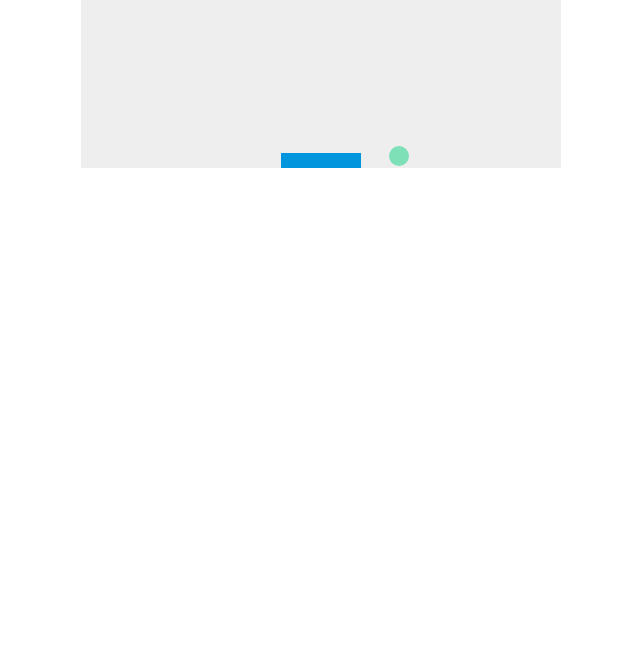
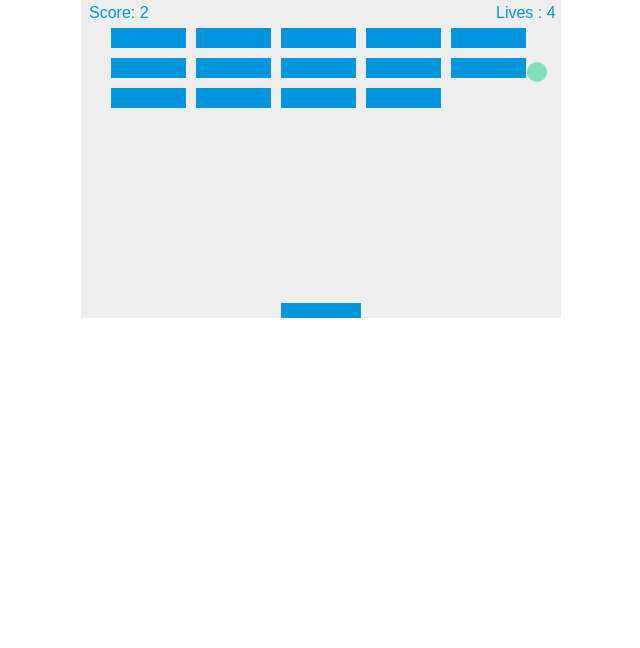
Before and after one commit to LrdVnz/2D_Breakout, a plain HTML site: page index.html in a window 1280 px wide. Shown: the part 152-800 px from the top of the page, without its empty margins (319-959 px from the left). Drawn offline with Linux system fonts and the light colour scheme.

Commit message:
Main game finished

```diff
--- a/index.html
+++ b/index.html
@@ -5,11 +5,28 @@
     <title>Gamedev Canvas Workshop</title>
     <style>
     	* { padding: 0; margin: 0; }
-    	canvas { background: #eee; display: block; margin: 0 auto; }
+        @font-face {
+            font-family: "Super Mario Bros. 2";
+            src: url("Super Mario Bros. 2.ttf");
+        }
+
+        h1{
+            font-family: "Super Mario Bros. 2";
+            position: absolute;
+            top: 100px;
+            left: 500px;
+        }
+    	canvas {
+             background: #eee;
+             display: block;
+             margin-top: 150px;
+             margin-left: auto;
+             margin-right: auto;
+              }
     </style>
 </head>
 <body>
-
+<h1> 2D BREKAOUT</h1>
 <canvas id="myCanvas" width="480" height="320"></canvas>
 
 <script>
@@ -30,6 +47,9 @@
     let rightPressed = false;
     let leftPressed = false;
 
+    let score = 0;
+    let lives = 5;
+
       function drawBall(){
       ctx.beginPath();
       ctx.arc(x, y, ballRadius, 0, Math.PI*2)
@@ -47,15 +67,12 @@
       }
 
       let color = "#0095DD";
-      let r;
-      let g;
-      let b;
 
       function randomColor(){
-       r = Math.floor(Math.random()*256);
-       g = Math.floor(Math.random()*256);
-       b = Math.floor(Math.random()*256);
-      color = "rgb(" + r + ", " + g + ", " + b + ")"
+      let r = Math.floor(Math.random()*256);
+      let g = Math.floor(Math.random()*256);
+      let b = Math.floor(Math.random()*256);
+      color = "rgb(" + r + ", " + g + ", " + b + ")";
       }
 
      function draw(){
@@ -63,6 +80,8 @@
       drawBricks();
       drawBall();
       drawPaddle();
+      drawScore();
+      drawLives();
       collisionDetection();
       x += dx;
       y += dy;
@@ -71,12 +90,22 @@
           randomColor();
        } else if(y + dy > canvas.height - ballRadius ){
            if(x > paddleX && x < paddleX + paddleWidth){
-               dy += 0.5;
+               dy += 0.3;
                dy = -dy;
+               dx += Math.floor(Math.random()*10)
            }else{
+             lives--;
+             if(!lives){
             alert("GAME OVER");
             document.location.reload();
-            clearInterval(interval);
+             }
+             else{
+                 x = canvas.width / 2;
+                 y = canvas.height - 30;
+                 dx = 2;
+                 dy = -2;
+                 paddleX = (canvas.width - paddleWidth) / 2;
+             }
            }
        }
         if(x + dx > canvas.width - ballRadius || x + dx < ballRadius){
@@ -94,10 +123,23 @@
               paddleX = 0;
           }
       }
+      requestAnimationFrame(draw);
+
      }
 
      document.addEventListener("keydown", keyDownHandler,false )
      document.addEventListener("keyup", keyUpHandler, false )
+
+     document.addEventListener("mousemove", mouseMoveHandler, false);
+
+     function mouseMoveHandler(e){
+         let relativeX = e.clientX - canvas.offsetLeft;
+
+          if(relativeX - (paddleWidth/2)> 0  && relativeX + (paddleWidth/2) < canvas.width){
+              paddleX = relativeX - paddleWidth/2;
+
+          }
+     }
 
      function keyDownHandler(e){
          if(e.key == "Right" || e.key == "ArrowRight") {
@@ -142,7 +184,7 @@
                   bricks[c][r].y = brickY;
                   ctx.beginPath();
                   ctx.rect(brickX, brickY, brickWidth, brickHeight);
-                  ctx.fillstyle = "#0095DD";
+                  ctx.fillstyle = "#32CD32";
                   ctx.fill();
                   ctx.closePath();
                 }
@@ -159,15 +201,31 @@
                       dy = -dy;
                       b.status = 0;
                       randomColor();
+                      score+= 2;
+                      if(score == (brickRowCount * brickColumnCount) * 2){
+                          alert("YOU WIN, CONGRATULATIONS! YOUR SCORE IS :" + score);
+                          document.location.reload();
+                      }
                     }
                   }
               }
           }
       }
 
-     let interval = setInterval(draw, 10);
+      function drawScore(){
+        ctx.font = "16px Arial";
+        ctx.fillStyle = "#0095DD"
+        ctx.fillText("Score: " +score, 8, 20);
+      }
+
+      function drawLives(){
+          ctx.font = "16px Arial";
+          ctx.fillStyle = "#0095DD";
+          ctx.fillText("Lives : " + lives, canvas.width - 65, 20);
+      }
+
+     draw();
 
 </script>
-
 </body>
 </html>
```
Also changed, not shown: Super Mario Bros. 2.ttf (added).
